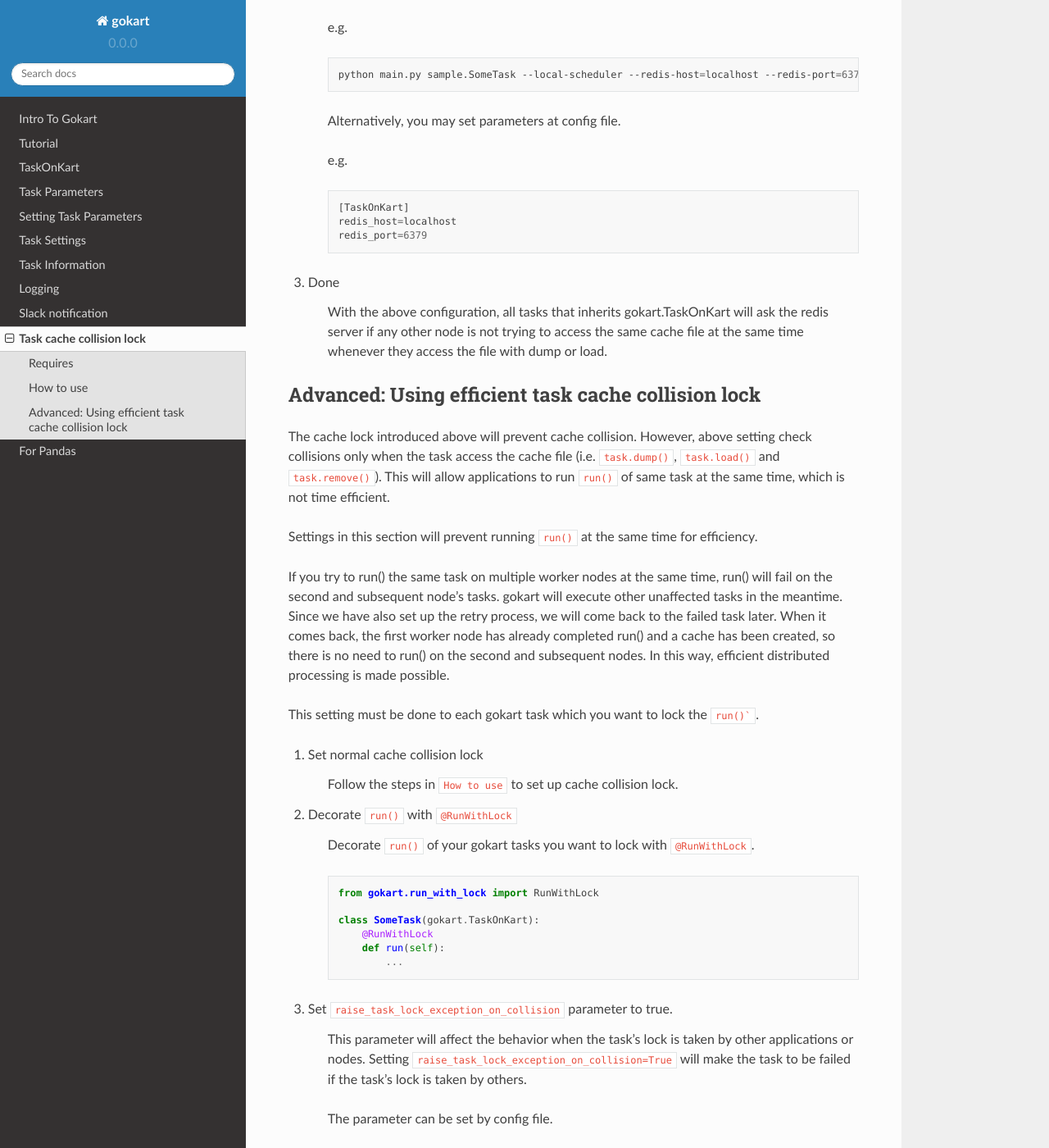
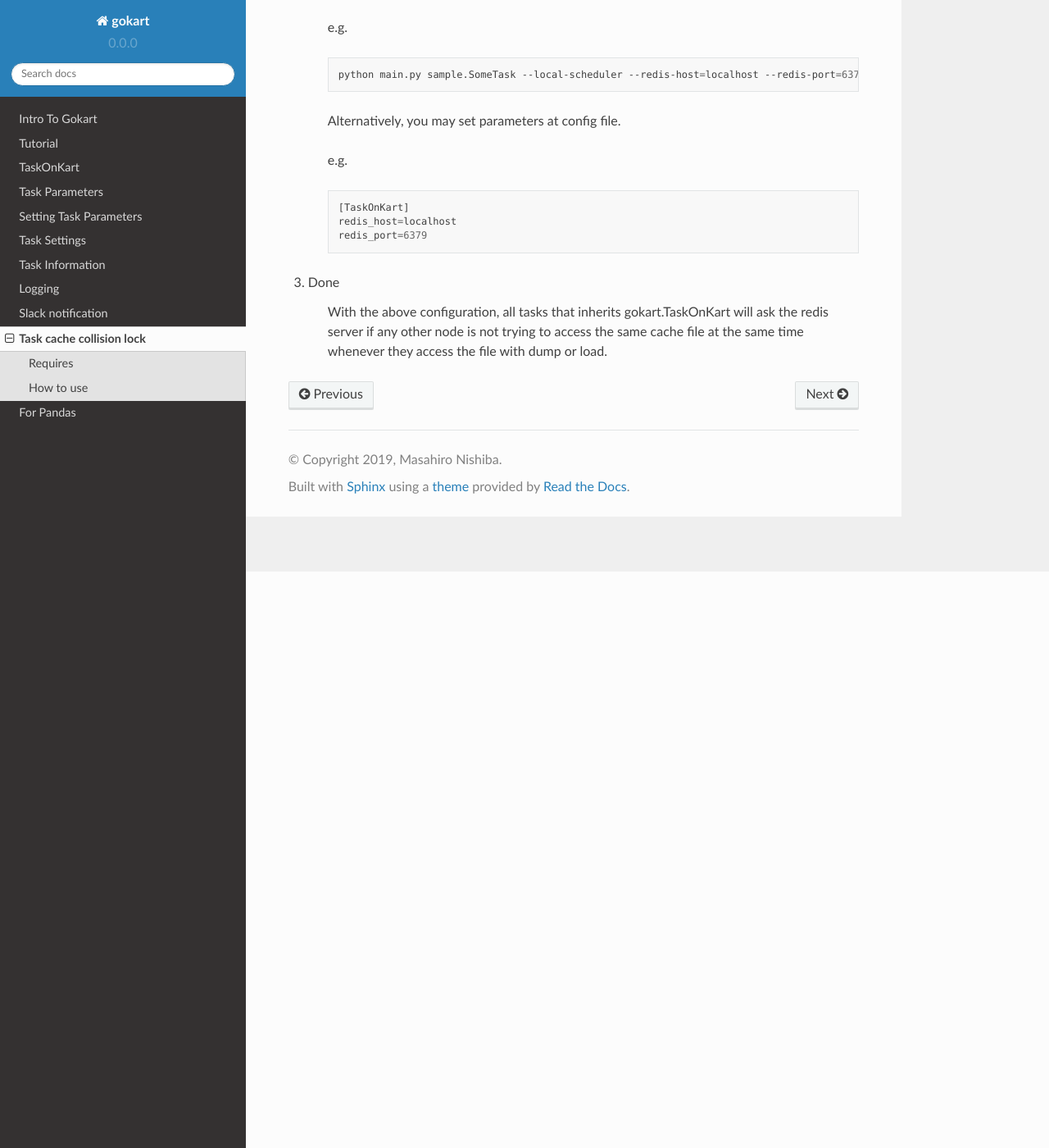
Before and after one commit to m3dev/gokart, a Sphinx documentation site: the page built from docs/using_task_cache_collision_lock.rst, in a window 1280 px wide and 1400 px high, scrolled down 703 px. Shown: the whole window at 82% size. Built offline with Sphinx 7.4.7 and the Read the Docs theme 2.0.0, drawn with Linux system fonts in a browser that asks for light colours; pages that are not in the unit, such as notebooks, are missing from menus; the version number is read from the project's files by our own code; some of the changed text lies outside the part shown.

````diff
--- a/docs/using_task_cache_collision_lock.rst
+++ b/docs/using_task_cache_collision_lock.rst
@@ -49,69 +49,3 @@
 3. Done
 
     With the above configuration, all tasks that inherits gokart.TaskOnKart will ask the redis server if any other node is not trying to access the same cache file at the same time whenever they access the file with dump or load.
-
-
-Advanced: Using efficient task cache collision lock
------------------------------------------
-
-The cache lock introduced above will prevent cache collision.
-However, above setting check collisions only when the task access the cache file (i.e. ``task.dump()``, ``task.load()`` and ``task.remove()``).
-This will allow applications to run ``run()`` of same task at the same time, which is not time efficient.
-
-Settings in this section will prevent running ``run()`` at the same time for efficiency.
-
-If you try to run() the same task on multiple worker nodes at the same time, run() will fail on the second and subsequent node's tasks.
-gokart will execute other unaffected tasks in the meantime. Since we have also set up the retry process, we will come back to the failed task later.
-When it comes back, the first worker node has already completed run() and a cache has been created, so there is no need to run() on the second and subsequent nodes.
-In this way, efficient distributed processing is made possible.
-
-
-This setting must be done to each gokart task which you want to lock the ``run()```.
-
-1. Set normal cache collision lock
-
-    Follow the steps in ``How to use`` to set up cache collision lock.
-
-
-2. Decorate ``run()`` with ``@RunWithLock``
-
-    Decorate ``run()`` of your gokart tasks you want to lock with ``@RunWithLock``.
-
-    .. code:: python
-
-        from gokart.run_with_lock import RunWithLock
-
-        class SomeTask(gokart.TaskOnKart):
-            @RunWithLock
-            def run(self):
-                ...
-
-
-3. Set ``raise_task_lock_exception_on_collision`` parameter to true.
-
-    This parameter will affect the behavior when the task's lock is taken by other applications or nodes.
-    Setting ``raise_task_lock_exception_on_collision=True`` will make the task to be failed if the task's lock is taken by others.
-
-    The parameter can be set by config file.
-
-    .. code::
-
-        [TaskOnKart]
-        redis_host=localhost
-        redis_port=6379
-        raise_task_lock_exception_on_collision=true
-
-4. Set retry parameters
-
-    Set following parameters to retry when task failed.
-    * ``retry_count``: the max number of retries
-    * ``retry_delay``: this value is set in seconds
-
-    .. code::
-
-        [scheduler]
-        retry_count=10000
-        retry_delay=10
-
-        [worker]
-        keep_alive=true
````
Also changed, not shown: 1 other file.
